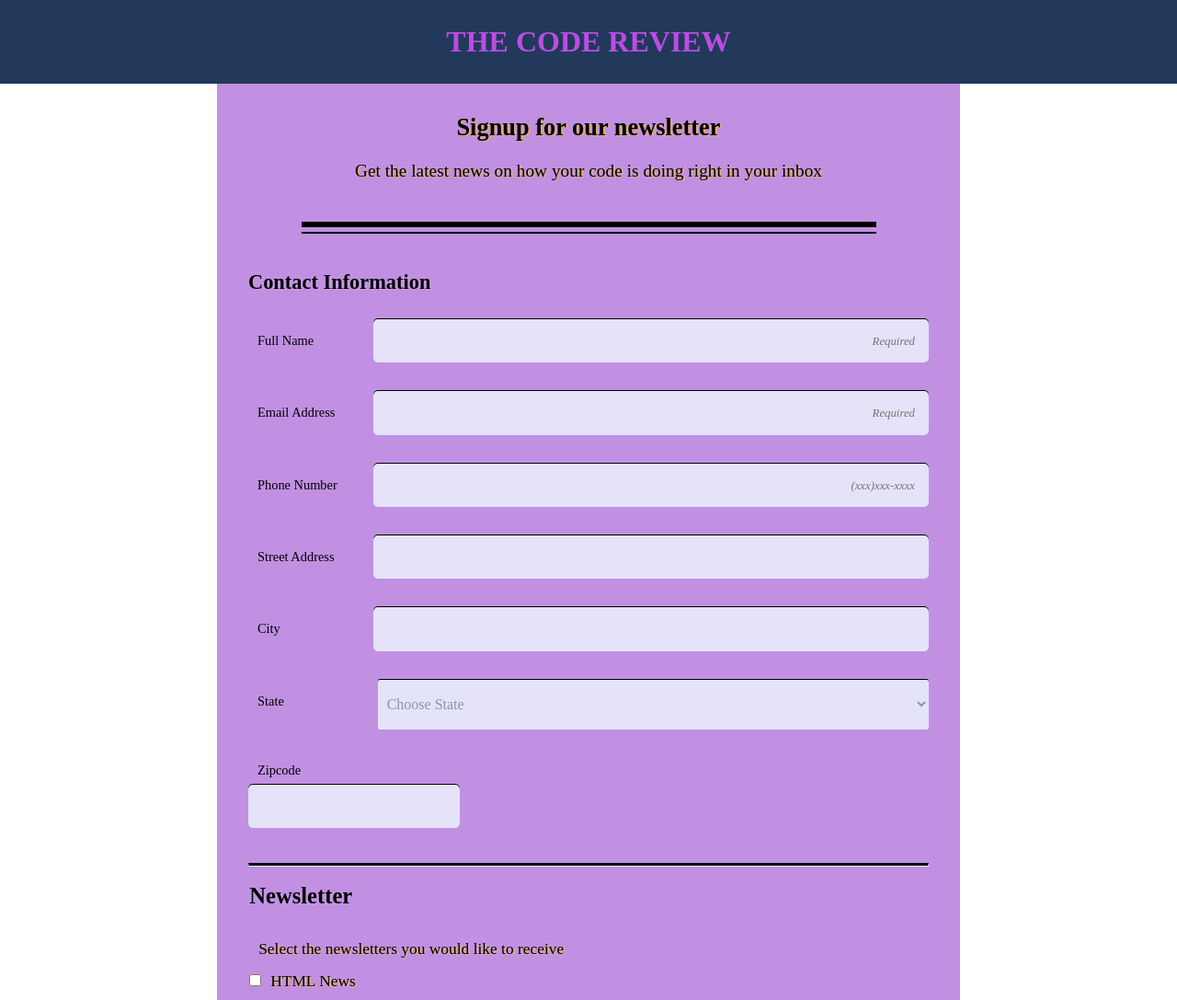
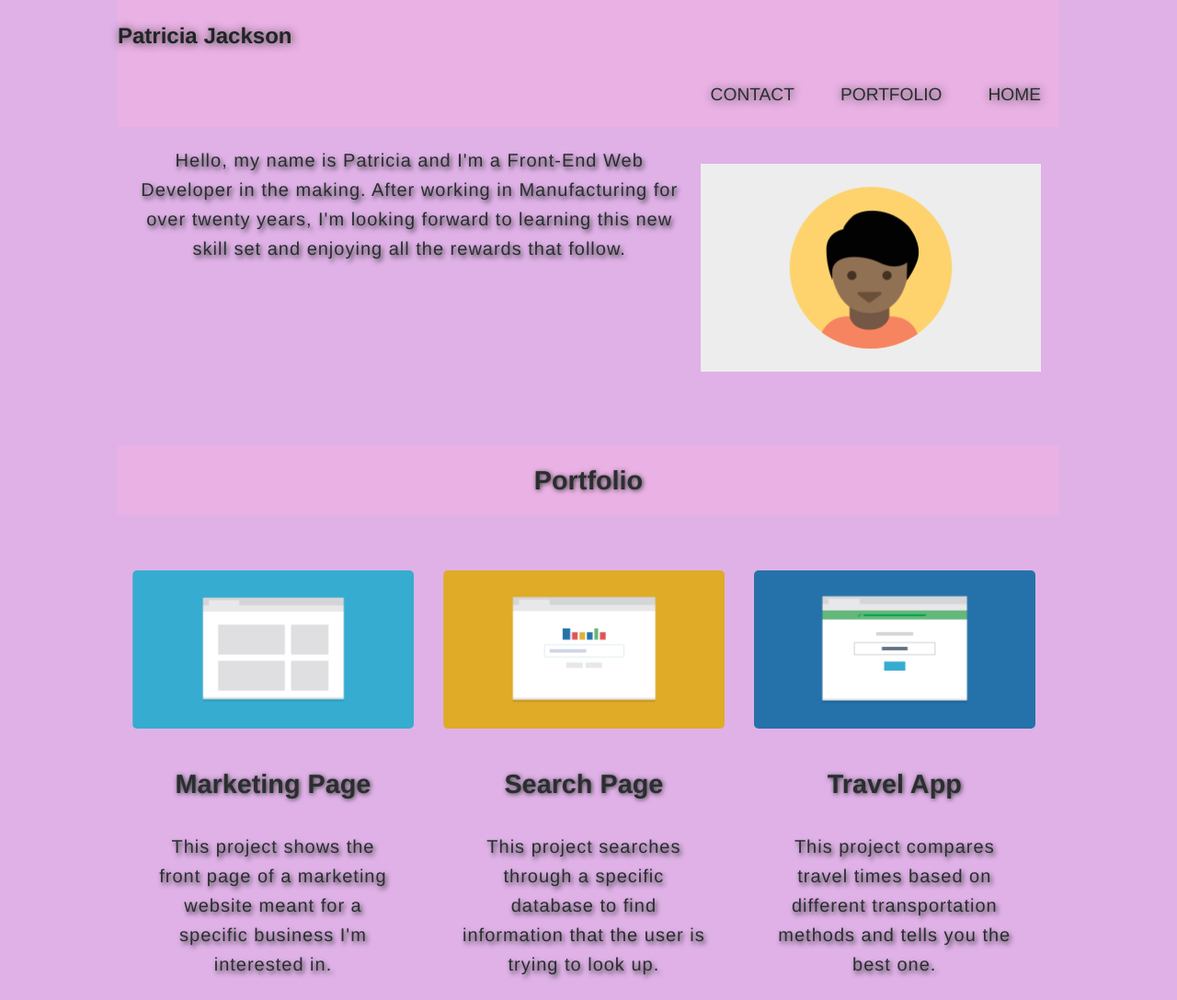
Before and after one commit to Empress45/Mobile-First-Responsive-Layout-Project-2, a plain HTML site: page index.html in a window 1280 px wide. Shown: the top 1087 px of the page at 92% size. Drawn offline with Linux system fonts and the light colour scheme; a web font is replaced by a local one.

Commit message:
Add files via upload

```diff
--- a/css/styles.css
+++ b/css/styles.css
@@ -1,239 +1,462 @@
+/*===================
+  Base styles
+====================*/
+
 * {
-  font-family: 'cookie' , serif;
+   box-sizing: border-box;
 }
 
 body {
-   font-family: 'cookie' , serif;
-   color: #313433;
-   margin: 0;
+   background-color: rgb(223, 177, 231);
+   color: #4c9ed9;
+   text-align: center;
+   font-family: Helvetica, Arial, sans-serif;
+   line-height: 1.6;
 }
 
-form {
-  width: 460px;
-  margin: 10px  auto;
-  padding: 10px  20px;
-  display: flex;
-  flex-direction: column;
-  background: #c190e3;
+h2,
+h3,
+h4,
+h5,
+a {
+  font-size: 1.8em;
+   color:  #2a2e30;
 }
 
-fieldset {
-  border: none;
-  margin-bottom: 0px;
+h3 {
+text-shadow: 1px 1px 5px rgb(60, 60, 60);
 }
 
-label {
-  display: inline-block;
-  font-size: .9em;
-  margin-bottom: 8px;
+a {
+   text-decoration: none;
 }
 
-label, .light {
-  display: inline;
-  font-weight: normal;
-  margin: 10px;
-  line-height: 2em;
+ img {
+   max-width: 100%;
 }
 
-legend {
-  font-size: 1.2em;
-  font-weight: bold;
-  margin-bottom: 20px;
+p {
+  font-size: 20px;
+  letter-spacing: .05em;
+  padding-left: 1em;
+  padding-right: 1em;
+  padding-bottom: 1em;
+  margin-bottom: 1.6em;
+  color:  #2a2e30;
+  text-shadow: 2px 3px 5px rgb(60, 60, 60);
 }
 
-input,:focus {
-  border: none;
-  box-shadow: 0 8px 6px -6px;
-  transition: 1s;
+/* ===============
+   Navigation Style
+================ */
+.name  {
+  font-size: 2.1em;
+  margin: 0;
+  color: #202426;
+  padding-top: 20px;
+  padding-bottom: 20px;
+  text-shadow: 1px 1px 10px rgb(60, 60, 60);
+}
+
+.nav-group {
+  margin-top: 6px;
+}
+
+li, a {
+  list-style-type: none;
+}
+
+.name a,
+.nav-group a {
+  text-align: center;
+  display: block;
+  padding: 10px 15px;
+}
+
+.nav-group a {
+  font-size: 1.3em;
+  font-weight: bold;
+  color: #5d686f;
+  text-transform: uppercase;
+  margin-top: 8px;
+  margin-left: 20px;
+  margin-right: 20px;
+  text-shadow: 1px 1px 10px rgb(60, 60, 60);
+}
+
+.nav-group  a:hover {
+   color: #03070a;
+   list-style-type: none;
+}
+
+/*=============
+  Layout For Footer
+==============*/
+.main-footer {
+   background-color: #a6c5ee ;
+}
+
+.footer-name {
+  font-size: 1.3em;
+  display: inline-block;
+  float: left;
+  text-shadow: 1px 1px 5px rgb(60, 60, 60);
+  color:  #202426;
+}
+
+.top {
+  display: inline-block;
+  float: right;
+}
+
+.main-footer {
+  margin: 0px 20px 0px 20px;
+  border: 1px solid #9594d7;
+  border-top: 1px solid grey;
+}
+
+a:hover {
+  text-decoration: none;
+  color: purple;
+}
+
+.footer-nav {
+  display: none;
+}
+
+/*================
+  ClearFix
+=================*/
+
+.clearfix::after {
+  content: "";
+  display: table;
+  clear: both;
 }
 
 
-/* Layout Styles*/
+/*=================
+  Container layout
+==================*/
 
-header {
-   background-color: #22395b;
-   color: #bc4ce3;
-   text-align: center;
-   padding:  6px  0 5px   0;
+.col {
+  padding-right: 1em;
+  padding-left: 1em;
 }
 
-.intro, h2 {
-  text-align: center;
-  color: black;
+/*================
+  Page Elements
+=================*/
+
+
+.profile-img {
+  width: 60%;
+  margin-top: 60px;
 }
 
-.second-half, strong {
-  text-align: left;
-  color: black;
+.nav-clearfix {
+  padding: 10px 10px;
 }
 
-h3, .format, label,
-.topic {
-  text-align: left;
-  color: black;
+h2, portfolio {
+  padding: 5px 5px;
+  margin: 5px 5px;
 }
 
-.intro,  p,
-.topic, .second-half  {
-  font-size: 1.1em;
-  color: #000;
-  text-shadow: 2px  1px  0  rgba(255, 200,0, 0.5);
+.name-title {
+  margin-top: 60px;
+  margin-bottom: 60px;
+  background: rgb(233, 177, 228);
 }
 
-.line-thick  {
-display: block;
-height: 5px;
-width: 625px;
-border-top: 6px  solid  #000;
-border-bottom: 2px  solid  #000;
-border-right: 0px;
-border-left: 0px;
-margin-top: 25px;
-margin-bottom : 40px;
+.one,
+.two,
+.three,
+.four,
+.five,
+.six,  img {
+  transition: transform .5s;
+  border-radius: 5px;
 }
 
-legend {
-  text-align: left;
-  color: #000;
-  text-shadow: 2px  1px  0  rgba(255, 255, 255, .1);
+.one,
+.two,
+.three,
+.four,
+.five,
+.six, img:hover {
+  transform:  scale(1.0) rotate(360deg);
 }
 
-.line-thin {
-  border-top: 3px  solid  #000;
+
+.contact {
+  padding-top: 60px;
+  padding-bottom: 60px;
 }
 
-button:hover {
-  background: darkgreen;
-  border-radius: 1em;
+
+/*===============
+  Class Selectors
+================*/
+
+.main-header,
+.nav-clearfix,
+.contact {
+background: rgb(233, 177, 228);
 }
 
-button:active {
-  background:  #0a0a09;
+.contact, h2 {
+  background: rgb(233, 177, 228);
 }
 
-textarea:hover {
-  background: #c6c7bf;
-  border-radius: 1em;
+.contact-phone,
+.contact-email {
+  margin-bottom: 0;
 }
 
-footer {
-  text-align: center;
-  color: grey;
-  font-style: italic;
-  padding: 0  20px  20px;
+.contact-email {
+  margin-top: 0;
 }
 
-legend {
-  font-size: 1.4em;
-  margin-bottom: 20px;
+
+/*===============
+  Media Queries
+================*/
+
+@media (min-width: 768px) {
+
+  body {
+    width: 95%;
+    margin: 0 auto;
+  }
+
+/*-----------Header-----------*/
+
+.name {
+  font-size: 1.6em;
+  margin: 0;
+  padding-top: 0px;
+  padding-bottom: 0px;
 }
 
-input#zip_code {
-max-width: 200px;
+.nav-group {
+  display: block;
+  margin: 0px;
+  padding-top: 15px;
 }
 
-input[type="text"],
-input[type="email"],
-input[type="tel"],
-input[type="text"],
-input[type="text"],
-input[type="text"],
-select,
-textarea {
-  cursor: pointer;
-  background: rgba(255,255,255, 0.1);
-  border: none;
-  border: 4px;
-  border-radius: 5px;
-  font-size: 16px;
-  margin: 0;
-  outline-color: purple;
-  padding: 15px;
-  width: 100%;
-  background-color: rgb(228, 227, 250);
-  color: #8a97a0;
-  box-shadow: 0px 1px 0px rgba(0, 0 ,0  ) inset;
-  margin-bottom: 30px;
+.nav-group li {
+  display: inline-block;
+  margin-left: 15px;
 }
 
-select[id="state"] {
-  padding-right: 15px;
-  height: 55px;
+.nav-group a {
+  font-size: 1em;
+  font-weight: normal;
+  color: #2a2e30;
+  text-transform: uppercase;
+  padding: 0px;
+  margin-top: 0px;
 }
 
-input[type="radio"]:checked,
-input[type="checkbox"]:checked  {
-box-shadow: 1px 1px 2px 1px #9183a2;
-margin: 0 4px 16px 0;
+/*-------------Nav Clearfix------------*/
+
+.nav-clearfix {
+  display: inline-block;
+  padding-top: 40px;
+  padding-bottom: 40px;
 }
 
-input::placeholder {
-  text-align: right;
-  font-style: italic;
-  font-size: .8em;
+.profile-img {
+  float: right;
+  width: 40%;
+  margin-top: 0px;
+  padding: 20px 20px;
 }
 
-select {
-  padding: 6px;
-  height: 32px;
-  border-radius: 2px;
+.first-pg {
+  font-size: 1.2em;
+  float: left;
+  width: 60%;
+  margin-top: 0px;
+  margin-bottom: 0px;
+  padding: 20px 10px;
+  text-align: justify;
 }
 
-textarea {
-  transition: 1s;
-  cursor: text;
-  height: 150px;
+/*---------------Portfolio--------------*/
+
+h2, #portfolio {
+  display: inline-block;
+  padding: 10px 10px;
+  text-shadow: 1px 1px 5px rgb(60, 60, 60);
 }
 
-button {
-  width: 100%;
-  height: 4em;
-  background: teal;
-  font-size: 20px;
-  font-style: normal;
-  color: white;
-  border-radius: 5px;
-  cursor: pointer;
-  transition-duration: 1s;
+.col {
+  float: left;
 }
 
-text {
-background-color: #5fcf80;
-color: #fff;
-height: 30px;
-width: 30px;
-display: inline-block;
-font-size: 0.8em;
-margin-right: 4px;
-line-height: 30px;
-text-align: center;
-text-shadow: 0  1px  0  rgba(255, 255, 255, 0.2);
-border-radius: 100%;
+.one,
+.two,
+.three,
+.four,
+.five,
+.six {
+  width: 50%;
+}
+
+
+/*-----------Footer-----------*/
+
+
+.top {
+  display: none;
+}
+
+.name {
+  display: inline-block;
+}
+
+.footer-nav {
+  font-size: 0.7em;
+  display: inline-block;
+  margin: 5px;
+  float: right;
+}
+
+.footer-nav li {
+  display: inline;
+  float: left;
+  margin-left: 15px;
+  padding-bottom: 21px;
+  text-shadow: 1px 1px 5px rgb(60, 60, 60);
+}
+
+/*---------Float Clearfix----------*/
+
+.clearfix::after {
+  content: " ";
+  display: table;
+  clear: both;
+   }
 }
 
 
 
-/* =================
-      Media Queries
-==================*/
+@media (min-width: 1024px) {
 
-@media (min-width: 768px)  {
-   form {
-     width: 768px;
-     margin: 0  auto;
+  body {
+    width: 80%;
+    max-width: 1150px;
+  }
+
+/*-----------Header---------*/
+
+.name {
+  font-size: 1.5em;
+  margin: 0px;
+  padding-top: 20px;
+  padding-bottom: 10px;
+  display: inline-block;
+  float: left;
 }
 
-.flex-container {
-  display: flex;
-  flex-direction: row;
+.nav-group {
+  font-size: 1.2em;
+  display: block;
+  padding-top: 0px;
+  padding-bottom: 50px;
 }
 
-label {
-  flex-grow: 0;
-  flex-basis: 150px;
+.nav-group li {
+  display: inline-block;
+  margin-left: 10px;
+  float: right;
 }
 
-input  {
-  flex-grow: 1;
-   }
+.nav-group a {
+  font-size: 1em;
+  font-weight: normal;
+  text-transform: uppercase;
+  padding-top: .03em;
 }
+
+
+/*---------Nav Clearfix---------*/
+
+.nav-clearfix {
+  display: inline-block;
+  padding-top: 20px;
+  padding-bottom: 40px;
+}
+
+.profile-img {
+  float: right;
+  width: 40%;
+  margin-top: 0px;
+  padding: 20px 20px;
+}
+
+.firstpg {
+  font-size: 1.2em;
+  float: right;
+  width: 60%;
+  margin-top: 0px;
+  margin-bottom: 0px;
+  padding: 20px 10px;
+  text-align: justify;
+}
+
+/*------------Portfolio----------*/
+
+h2, #portfolio {
+  display: inline-block;
+  padding: 10px 10px;
+}
+
+.col {
+  float: left;
+}
+
+.one,
+.two,
+.three,
+.four,
+.five,
+.six {
+  width: 33%;
+}
+
+
+/*------------Footer---------*/
+
+.top {
+  display: none;
+}
+
+.name {
+  display: inline-block;
+  float: left;
+}
+
+.footer-nav {
+  display: inline-block;
+  float: right;
+}
+
+.footer-nav li {
+  display: inline;
+  float: left;
+  margin-left: 15px;
+  padding-top: 0px;
+  padding-bottom: 15px;
+  }
+}
+
+/*---------Float Clearfix-------*/
+
+.clearfix::after {
+  content: " ";
+  display: table;
+  clear: both;
+}
--- a/index.html
+++ b/index.html
@@ -1,111 +1,101 @@
-<!DOCTYPE  html>
-<html  lang="en">
+<!DOCTYPE html>
+ <html lang="en">
 
  <head>
       <meta charset="utf-8">
-      <meta name="viewport" content="width=device-width, initial-scale=1.0">
-         <title>THE CODE REVIEW</title>
-         <link href="https://fonts.googleapis.com/css?familyCookie&display=swap" rel="stylesheet">
-         <link rel="stylesheet" href="css/normalize.css">
-         <link rel="stylesheet" href="css/styles.css">
+      <title>Responsive Website</title>
+      <meta  name="viewport"  content="width=device-width,  initial-scale=1">
+      <link rel="stylesheet"  href="https://fonts.googleapis.com/css?family=NotoSans">
+      <link rel="stylesheet"  href="css/normalize.css">
+      <link rel="stylesheet"  href="css/styles.css">
    </head>
+
        <body>
-           <header>
-               <h1>THE CODE REVIEW</h1>
-            </header>
-             <main class="main-header">
-            <form action="index.html" method="post">
-              <div class="intro">
-                  <h2> Signup for our newsletter</h2>
-                  <p>Get the latest news on how your code is doing right in your inbox</p>
-              </div>
-                <hr class="line-thick">
-           <fieldset>
-                <legend>Contact Information</legend>
-            <div class="flex-container">
-                 <label for="name">Full Name</label>
-                 <input required type="text" id="name" name="user_name" placeholder="Required">
-          </div>
-             <div class="flex-container">
-                  <label for="email">Email Address</label>
-                  <input required type="email" id="email" name="user_email" placeholder="Required">
-          </div>
-             <div class="flex-container">
-                   <label for="phone">Phone Number</label>
-                   <input type="tel" id="phone" name="user_phone-number" placeholder="(xxx)xxx-xxxx">
-          </div>
-             <div class="flex-container">
-                   <label for="street_address">Street Address</label>
-                   <input required type="text" id="street_address" name="user_street_address">
-          </div>
-            <div class="flex-container">
-                   <label for="city">City</label>
-                   <input type="text" id="city" name="user_city">
-          </div>
-            <div class="flex-container">
-                   <label for="state">State</label>
-                   <select id="state" name="user_state">
-                         <option value="AL">Choose State</option>
-                         <option value="AL">Alabama</option>
-                         <option value="AK">Alaska</option>
-                         <option value="AZ">Arizona</option>
-                         <option value="AR">Arkansas</option>
-                         <option value="CA">California</option>
-                         <option value="CO">Colorado</option>
-                         <option value="CT">Connecticut</option>
-                         <option value="DE">Delaware</option>
-                         <option value="FL">Florida</option>
-                         <option value="GA">Georgia</option>
-                         <option value="HI">Hawaii</option>
-                         <option value="ID">Idaho</option>
-                         <option value="IL">Illinois</option>
-                         <option value="IA">Iowa</option>
-                         <option value="KS">Kansas</option>
-                         <option value="KY">Kentucky</option>
-                         <option value="LA">Louisiana</option>
-                         <option value="ME">Maine</option>
-                         <option value="MD">Maryland</option>
-                         <option value="MA">Massachusetts</option>
-                         <option value="MI">Michigan</option>
-                      </select>
+        <div class="all-content">
       </div>
 
-                 <div class="zip_code">
-                     <label for="zip_code">Zipcode</label><br>
-                     <input type="text" id="zip_code" name="user_zip_code">
+      <header class="main-header" id="top">
+       <div class="header clearfix">
+          <h1 class="name">Patricia Jackson</h1>
+        </div>
+          <nav class="nav-group">
+             <ul>
+               <li><a  href="index.html">HOME</a></li>
+               <li><a  href="#portfolio">PORTFOLIO</a></li>
+               <li><a href="#contact">CONTACT</a></li>
+             </ul>
+           </nav><!--/.nav-group-->
+         </header><!--/.main-header-->
+
+            <nav class="nav clearfix">
+               <img class="profile-img" src="images/responsive-layout-profile.png" alt="profile photo">
+               <p class= "first pg"> Hello, my name is Patricia and I'm a Front-End Web Developer in  the making. After working in Manufacturing for over twenty years, I'm looking forward to learning this new skill set and enjoying all the rewards that follow.</p>
+             </nav><!--/.nav-clearfix-->
+
+             <div class="main-content clearfix">
+
+               <div class="name-title">
+                 <h2 id="portfolio">Portfolio</h2>
              </div>
 
-                    <hr class="line-thin">
+              <div class="col one">
+                          <img src="images/portfolio-1.png" alt="Example of  Marketing Page">
+                          <h3>Marketing Page</h3>
+                          <p>This project shows the front page of a marketing website meant for a specific business I'm interested in.</p>
+                  </div><!--/.one-->
 
-            </fieldset>
-              <fieldset class="second-half">
-                  <legend><strong>Newsletter</strong></legend>
+                     <div class="col two">
+                           <img src="images/portfolio-2.png" alt="Example of Search Page">
+                            <h3>Search Page</h3>
+                            <p>This project searches  through a specific database to find information that the user is trying to look up.</p>
+                  </div><!--/.two-->
 
-                <div class="topic">
-                    <label>Select the newsletters you would like to receive</label><br>
-                         <input type="checkbox" id="html_news" value="html_news" name="newsletter"><label for="html_news" class="light">HTML News</label><br>
-                         <input  type="checkbox" id="css_news" value="css_news" name="newsletter"><label for="css_news" class="light">CSS News</label><br>
-                         <input type="checkbox" id="javascript_news" value="javascript_news" name="newsletter"><label for="javascript_news" class="light">JavaScript News</label><br>
+                     <div class="col three">
+                          <img src="images/portfolio-3.png" alt="Example of  Travel App">
+                          <h3>Travel App</h3>
+                          <p>This project compares travel times based on different transportation methods and tells you the best one.</p>
+                   </div><!--/.three-->
+
+                   <div class="col four">
+                           <img src="images/portfolio-4.png" alt="Example of Map of Favorite Spots">
+                           <h3>Map of Favorite Spots</h3>
+                           <p>This project uses mapping apis to plot points for my favorite spots in the city for a do-it-yourself walking tour.</p>
+                  </div><!--/.four-->
+
+                    <div class="col five">
+                              <img src="images/portfolio-5.png" alt="Example of Photo Gallery">
+                              <h3>Photo Gallery</h3>
+                              <p>This project shows pictures from a recent trip to the viewer and allos them to easily navigate through photos.</p>
+                    </div><!--/.five-->
+
+                     <div class="col six">
+                         <img src="images/portfolio-6.png" alt="Example of  Calculator">
+                         <h3>Calculator</h3>
+                         <p>Someone can enter in the numbers they want, and press the big blue button and get the result.</p>
+                    </div><!--/.six-->
                   </div>
 
-                    <div class="format">
-                      <h3>Newsletter Format</h3>
-                        <input type="radio" id="html" name="format"><label for="html" class="light">HTML</label><br>
-                        <input type="radio" id="plain_text" name="format"><label for="plain_text" class="light">Plain Text</label><br>
-                    </div>
+                       <div class="contact-wrap clearfix">
+                               <section id="contact">
+                               <h2>Contact</h2>
+                             </section>
+                           </div><!--/.contact-->
 
-                    <div class="textarea">
-                       <label class="ta-label">Other topics you'd like to hear about</label>
-                       <textarea id="comment" name="user_name"></textarea>
-                  </div>
-                </fieldset>
+                        <div class="contact-info">
+                                  <p>If you're interested in chatting or want more information about what I've been working on, I'd love to hear from you!</p>
+                                  <p>Phone&nbsp;&nbsp;<span class="contact-phone">+1 (517) 414-3196</span></p>
+                                  <p>Email&nbsp;&nbsp;<span class="contact-email">knots1994@yahoo.com</span></p>
+                        </div><!--/.contact-phone, .contact-email-->
 
-                   <button type="submit">Sign Up</button>
+                              <footer class="main-footer">
+                                  <span class="footer-name">Patricia Jackson</span>
+                                  <span class="top"><a  href="#top">Back to top</a></span>
 
-              </form>
-             <footer>
-                   <span>Copyright The Code Review</span>
+                                      <ul class="footer-nav">
+                                           <li><a  href="index.html">Home</a></li>
+                                           <li><a  href="#portfolio">Portfolio</a></li>
+                                           <li><a  href="#contact">Contact</a></li>
+                                   </ul>
                                  </footer>
-        </main>
                               </body>
                            </html>
```
Lines whose indentation alone changed are shown as unchanged.
